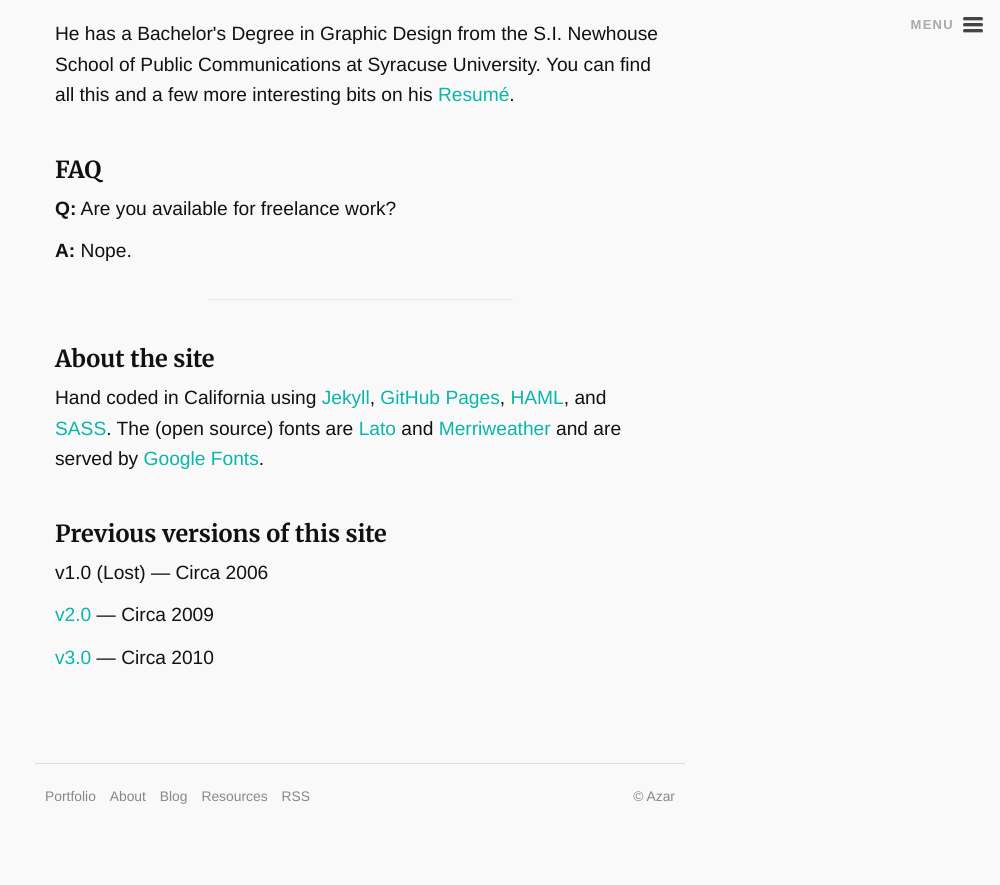
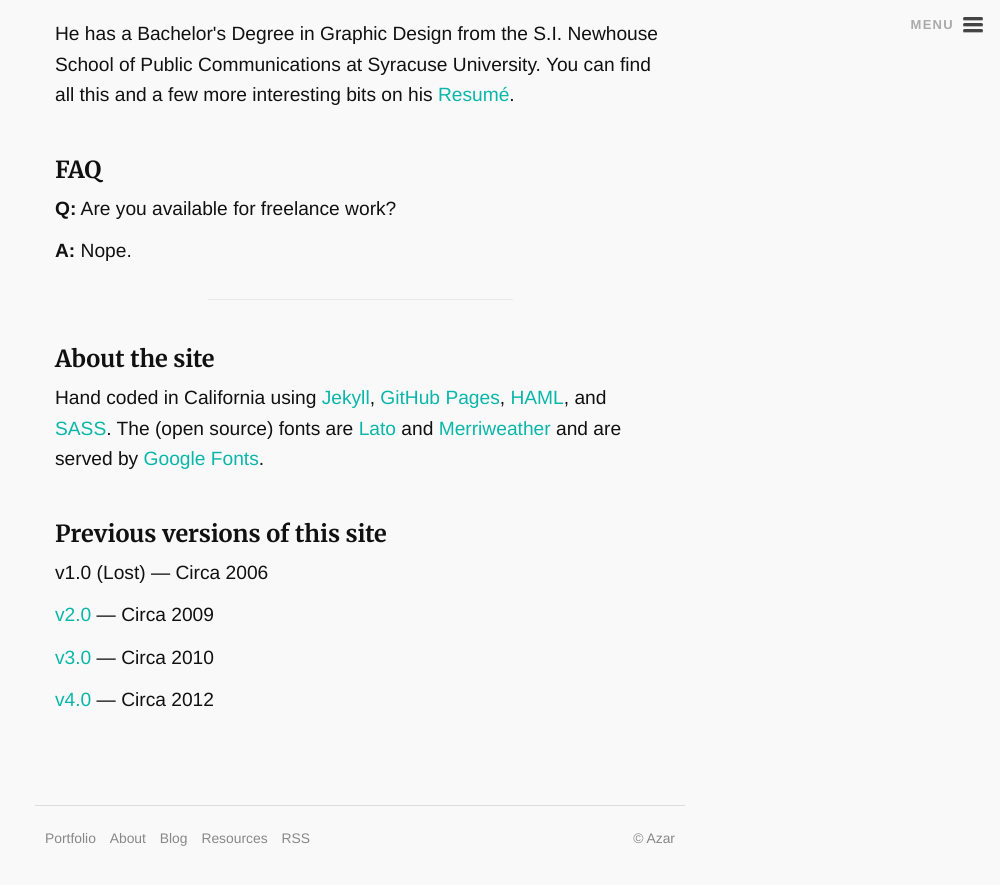
Before and after one commit to ReptarAzar/reptarazar.github.io, a Jekyll site: the page built from about.md, in a window 1280 px wide and 900 px high, scrolled down 1007 px. Shown: the top 885 px of the window, without its empty margins (280-1280 px from the left). Built offline with Jekyll 4.4.1, drawn with Linux system fonts in a browser that asks for light colours; nearby versions of some CDN libraries; before the commit the page ends 1865 px from its top, so only the background shows below that.

Commit message:
Added an old cargo site to the about page

```diff
--- a/about.md
+++ b/about.md
@@ -40,8 +40,9 @@
             <p>Hand coded in California using <a href="https://help.github.com/articles/using-jekyll-with-pages/">Jekyll</a>, <a href="https://pages.github.com/" target="_blank">GitHub Pages</a>, <a href="http://haml.info/" target="_blank">HAML</a>, and <a href="http://sass-lang.com/" target="_blank">SASS</a>. The (open source) fonts are <a href="http://www.google.com/fonts/specimen/Lato" target="_blank">Lato</a> and <a href="http://www.google.com/fonts/specimen/Merriweather" target="_blank">Merriweather</a> and are served by <a href="http://www.google.com/fonts" target="_blank">Google Fonts</a>. </p>
         <h3>Previous versions of this site</h3>
             <p>v1.0 (Lost) &mdash; Circa 2006</p>
-            <p><a href="http://cazar.mysite.syr.edu/personal_site/index.htm">v2.0</a> &mdash; Circa 2009</p>
-            <p><a href="http://gamma.christopherazar.com/">v3.0</a> &mdash; Circa 2010</p>
+            <p><a href="http://cazar.mysite.syr.edu/personal_site/index.htm" target="_blank">v2.0</a> &mdash; Circa 2009</p>
+            <p><a href="http://gamma.christopherazar.com/" target="_blank">v3.0</a> &mdash; Circa 2010</p>
+            <p><a href="http://cargocollective.com/azar/" target="_blank">v4.0</a> &mdash; Circa 2012</p>
 
 
 </article>
```
